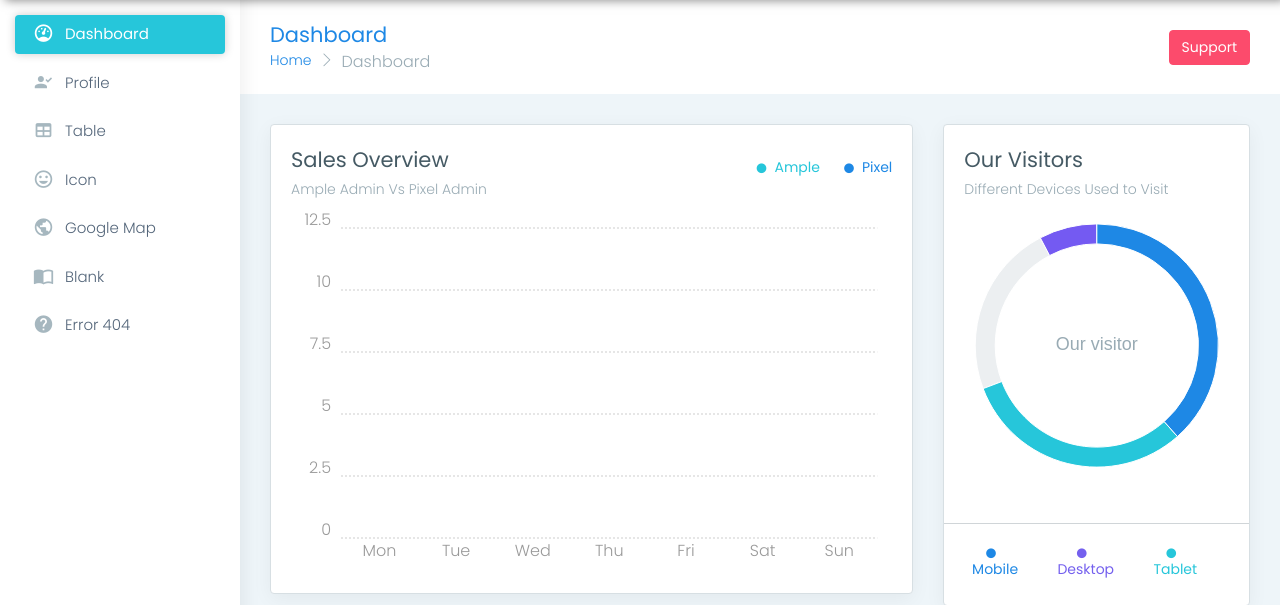
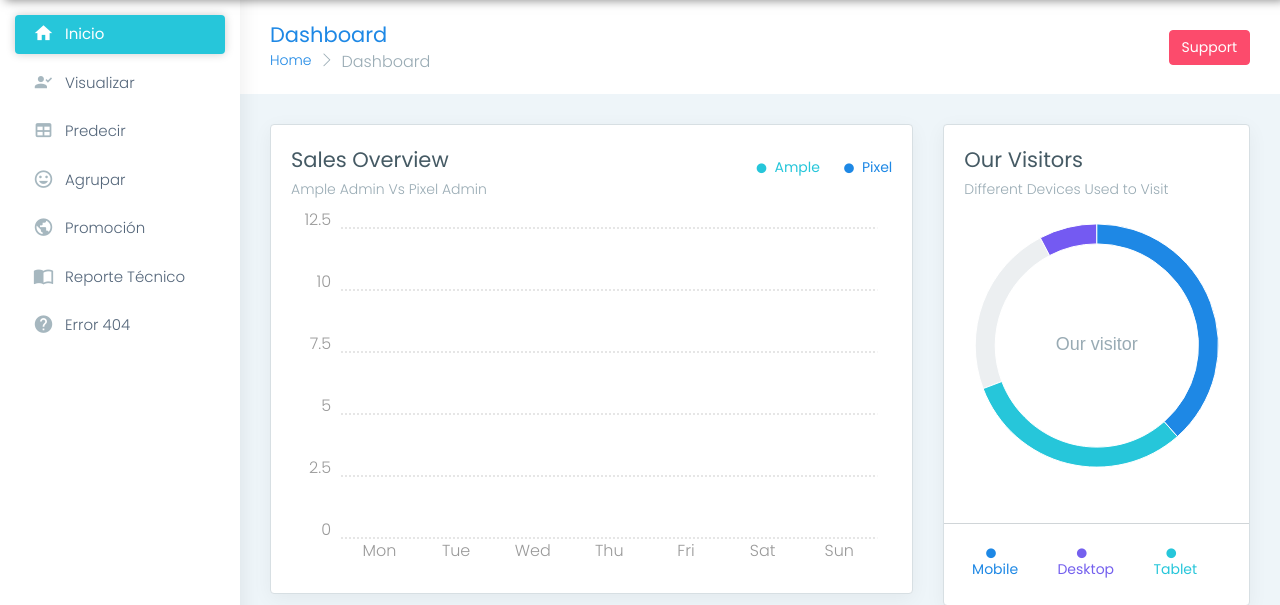
Before and after one commit to DataMastersUN/FA_T2, a Flask app: page / in a window 1280 px wide. Shown: the part 70-675 px from the top of the page. Run offline with Flask 3, Linux system fonts and the light colour scheme; some libraries are stand-ins or nearby versions.

Commit message:
feat: rename on sidebar buttons

```diff
--- a/templates/includes/sidebar.html
+++ b/templates/includes/sidebar.html
@@ -6,24 +6,24 @@
             <ul id="sidebarnav">
                 <!-- User Profile-->
                 <li class="sidebar-item"> <a class="sidebar-link waves-effect waves-dark sidebar-link"
-                        href="/" aria-expanded="false"><i class="mdi me-2 mdi-gauge"></i><span
-                            class="hide-menu">Dashboard</span></a></li>
+                        href="/" aria-expanded="false"><i class="mdi me-2 mdi-home"></i><span
+                            class="hide-menu">Inicio</span></a></li>
                 <li class="sidebar-item"> <a class="sidebar-link waves-effect waves-dark sidebar-link"
                         href="/page-profile.html" aria-expanded="false">
-                        <i class="mdi me-2 mdi-account-check"></i><span class="hide-menu">Profile</span></a>
+                        <i class="mdi me-2 mdi-account-check"></i><span class="hide-menu">Visualizar</span></a>
                 </li>
                 <li class="sidebar-item"> <a class="sidebar-link waves-effect waves-dark sidebar-link"
                         href="/table-basic.html" aria-expanded="false"><i class="mdi me-2 mdi-table"></i><span
-                            class="hide-menu">Table</span></a></li>
+                            class="hide-menu">Predecir</span></a></li>
                 <li class="sidebar-item"> <a class="sidebar-link waves-effect waves-dark sidebar-link"
                         href="/icon-material.html" aria-expanded="false"><i
-                            class="mdi me-2 mdi-emoticon"></i><span class="hide-menu">Icon</span></a></li>
+                            class="mdi me-2 mdi-emoticon"></i><span class="hide-menu">Agrupar</span></a></li>
                 <li class="sidebar-item"> <a class="sidebar-link waves-effect waves-dark sidebar-link"
                         href="/map-google.html" aria-expanded="false"><i class="mdi me-2 mdi-earth"></i><span
-                            class="hide-menu">Google Map</span></a></li>
+                            class="hide-menu">Promoción</span></a></li>
                 <li class="sidebar-item"> <a class="sidebar-link waves-effect waves-dark sidebar-link"
-                        href="/page-blank.html" aria-expanded="false"><i
-                            class="mdi me-2 mdi-book-open-variant"></i><span class="hide-menu">Blank</span></a>
+                        href="/page-404.html" aria-expanded="false"><i
+                            class="mdi me-2 mdi-book-open-variant"></i><span class="hide-menu">Reporte Técnico</span></a>
                 </li>
                 <li class="sidebar-item"> <a class="sidebar-link waves-effect waves-dark sidebar-link"
                         href="/page-404.html" aria-expanded="false"><i class="mdi me-2 mdi-help-circle"></i><span
```
Also changed, not shown: static/assets/js/pages/dashboards/dashboard1.js (+1 -6 lines), README.md (added).
